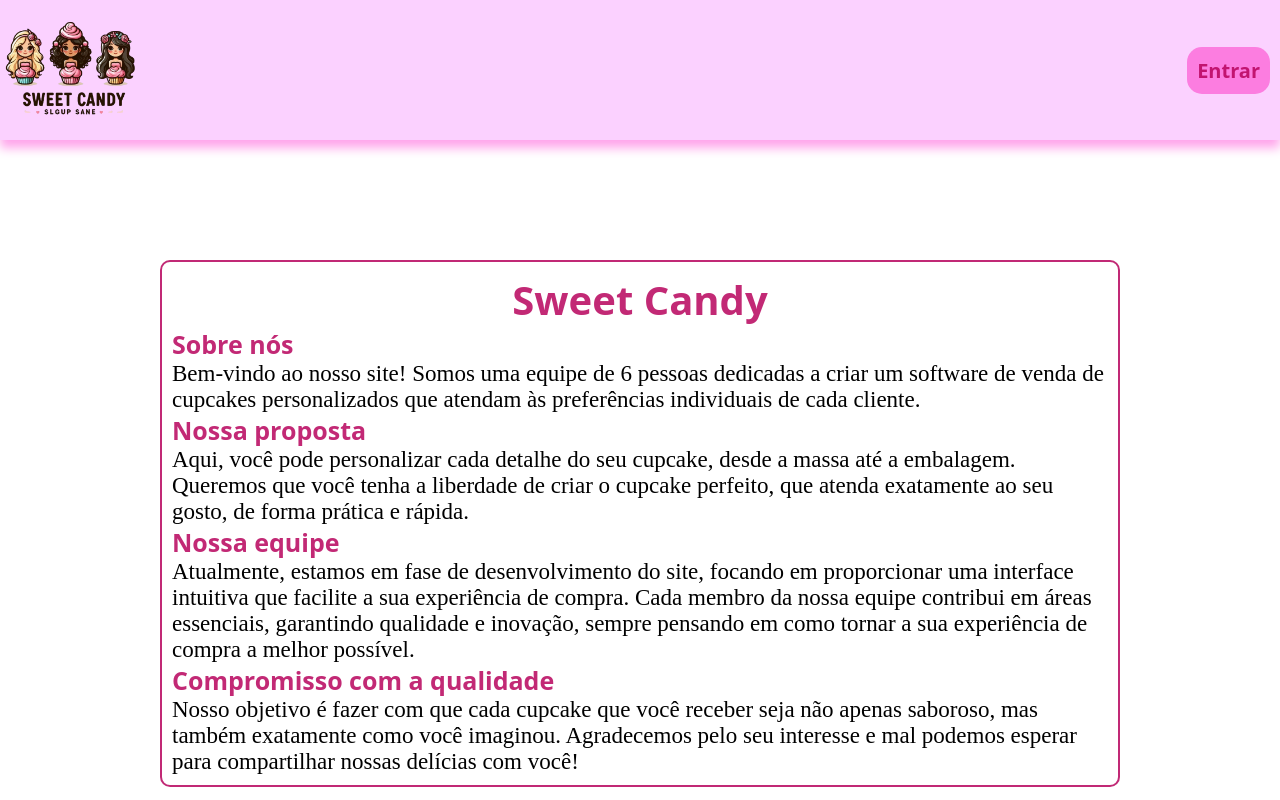
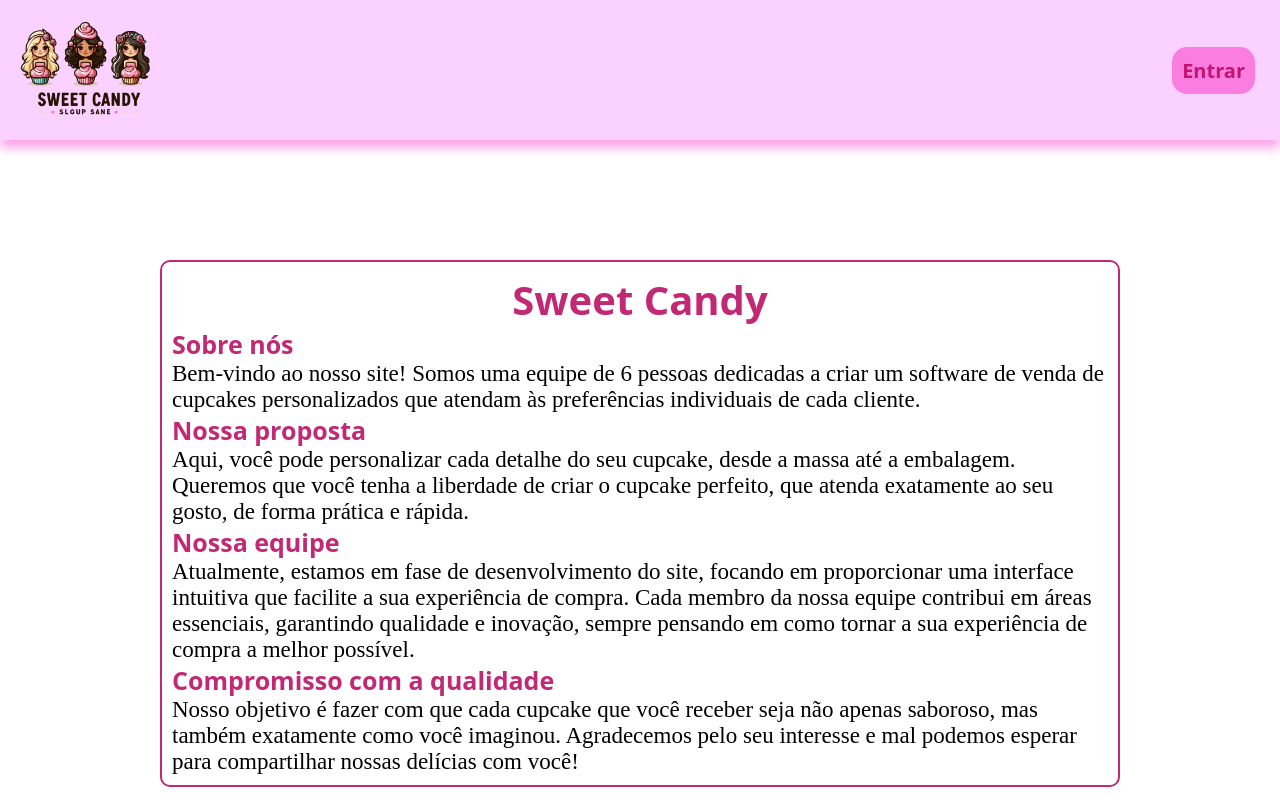
Before and after one commit to cecilioana/fabrica_react, a Next.js app: page / in a window 1280 px wide. Shown: the top 800 px of the page. Built offline with nearby package versions, Linux system fonts and the light colour scheme; a web font is replaced by a local one.

Commit message:
Agora vai 10

```diff
--- a/src/components/HeaderSobreNos/HeaderSobreNos.module.css
+++ b/src/components/HeaderSobreNos/HeaderSobreNos.module.css
@@ -11,6 +11,8 @@
     justify-content: space-between;
     align-items: center;
     margin-bottom: 120px;
+    padding-left: 15px;
+    padding-right: 15px;
 }
 
 .logo {
```
